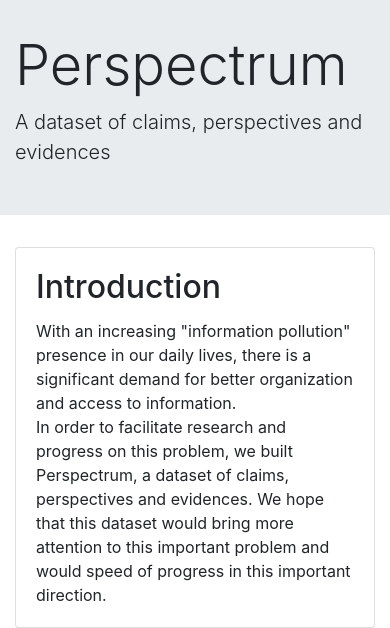
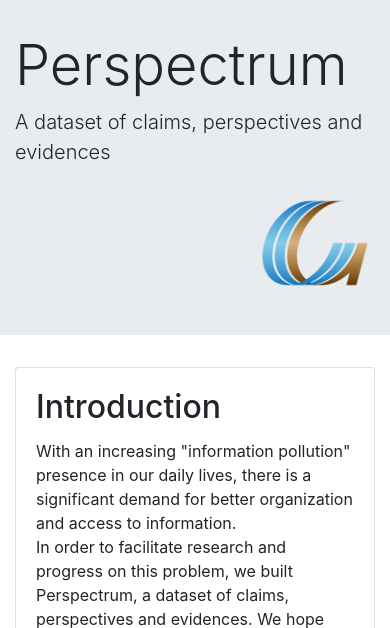
Before and after one commit to CogComp/perspectrum, a Django app: template webapp/templates/dataset_page_for_cogcomp.html in a window 390 px wide. Shown: the top 628 px of the page. Run offline with Django 3.2, Linux system fonts and the light colour scheme; the template is opened without the code that fills it, so the values that code supplies are empty; parts of the project's set-up code (start-up, migrations or seed data) failed here and were passed over; some libraries are stand-ins or nearby versions.

Commit message:
add cogcomp logo to dataset page

```diff
--- a/webapp/templates/dataset_page_for_cogcomp.html
+++ b/webapp/templates/dataset_page_for_cogcomp.html
@@ -26,6 +26,9 @@
             <div class="col-sm">
                 <h1 class="display-4">Perspectrum</h1>
                 <p class="lead">A dataset of claims, perspectives and evidences</p>
+            </div>
+            <div class="col-sm" style="text-align: right">
+                <a href="http://cogcomp.org"><img alt=" " src="ccg_logo.png" height="120px" width="auto"></a>
             </div>
         </div>
     </div>
```
Also changed, not shown: webapp/static/ccg_logo.png (added), webapp/templates/ccg_logo.png (added).
